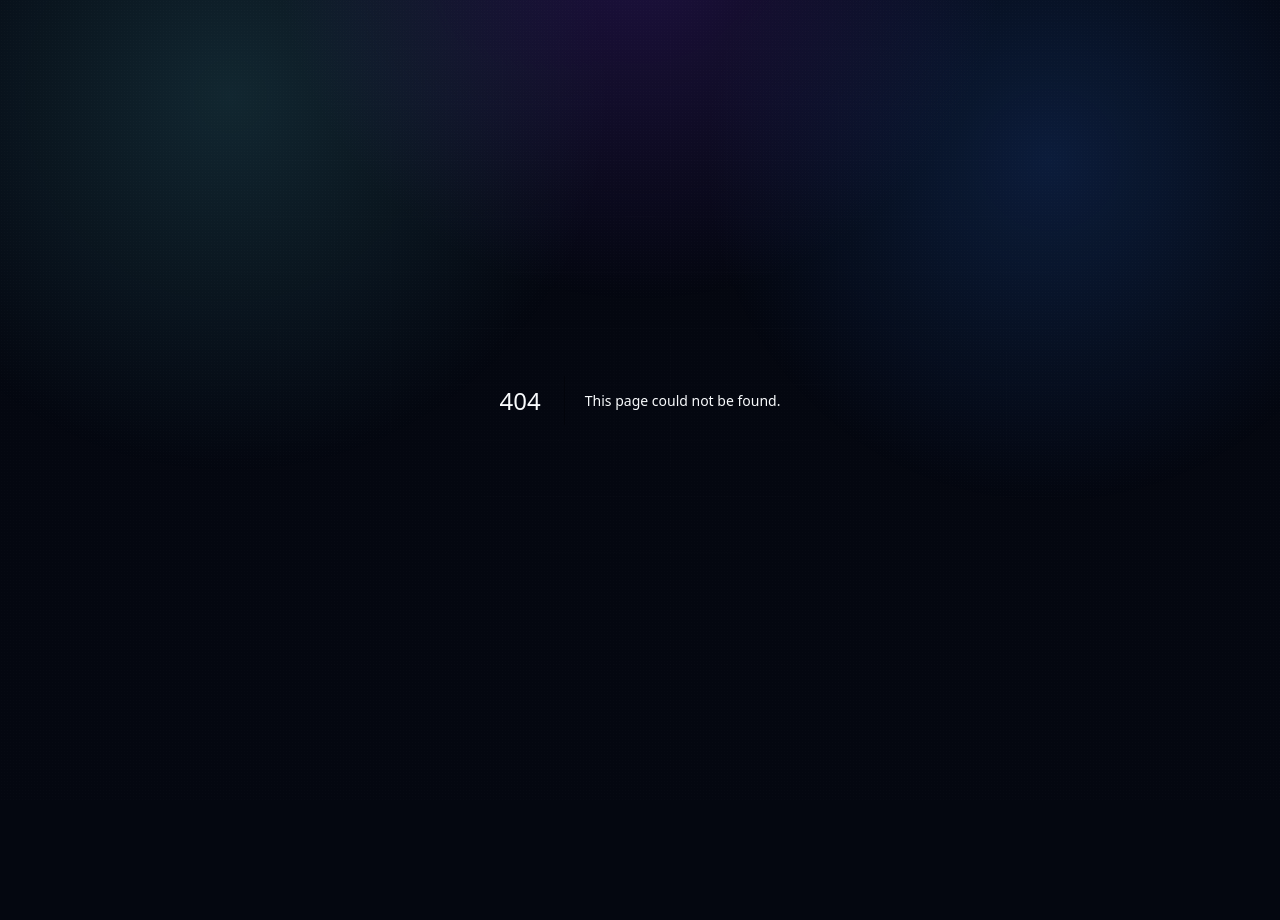
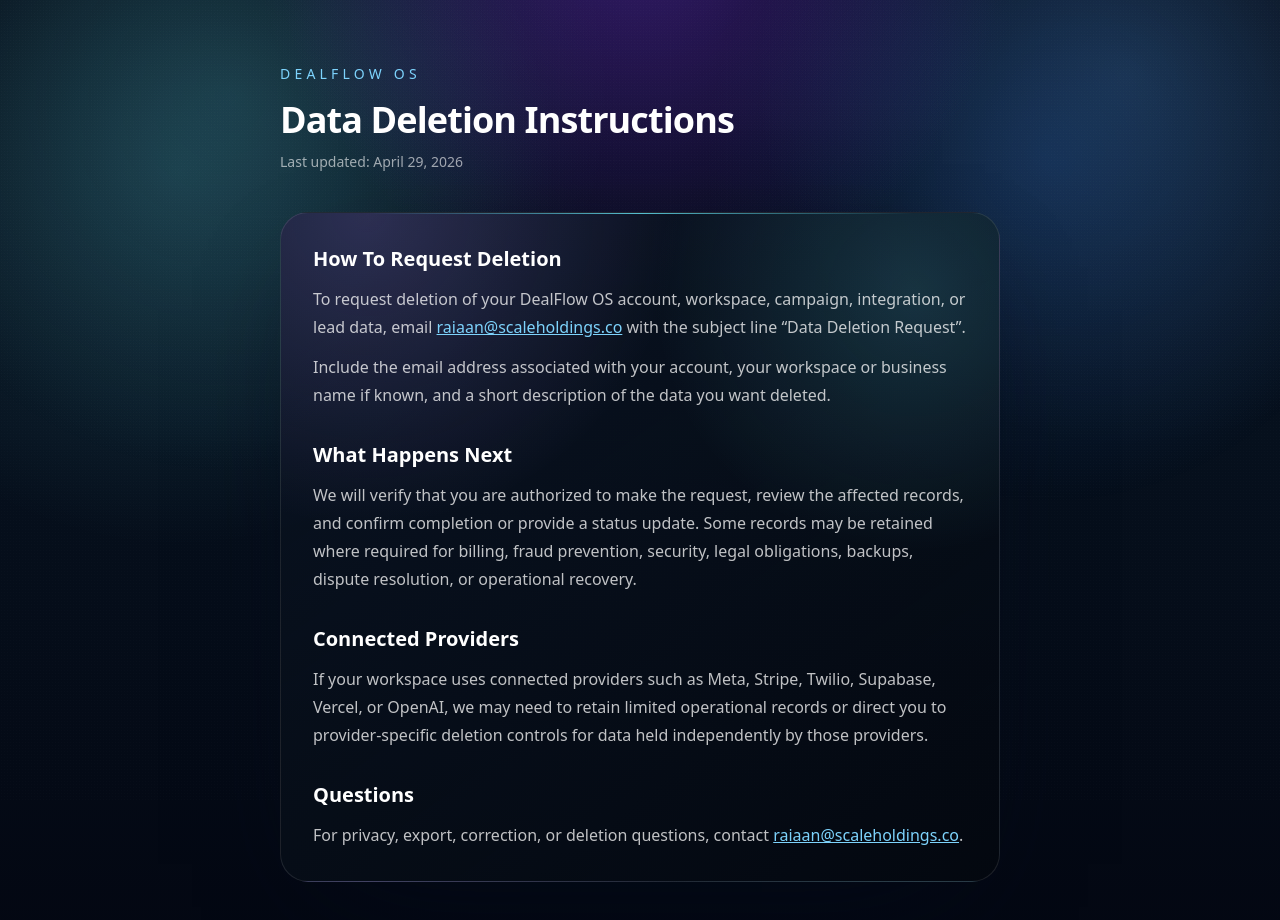
Before and after one commit to raiaan-sudo/dealflow-os-rebuild, a Next.js app: page /data-deletion in a window 1280 px wide. Before the commit this address had no page. Shown: the top 920 px of the page. Before the commit the page ends 800 px from the top, so only its background shows below. Built offline with nearby package versions, Linux system fonts and the light colour scheme.

Commit message:
fix: add data deletion instructions page

```diff
--- /dev/null
+++ b/src/app/data-deletion/page.tsx
@@ -0,0 +1,64 @@
+export const metadata = {
+  title: "Data Deletion Instructions | DealFlow OS",
+  description: "How to request deletion of DealFlow OS account, workspace, and lead data.",
+};
+
+const supportEmail = "raiaan@scaleholdings.co";
+
+export default function DataDeletionPage() {
+  return (
+    <main className="mx-auto max-w-3xl px-6 py-16 text-white">
+      <p className="text-sm uppercase tracking-[0.3em] text-sky-300">DealFlow OS</p>
+      <h1 className="mt-4 text-4xl font-semibold tracking-tight">Data Deletion Instructions</h1>
+      <p className="mt-3 text-sm text-white/60">Last updated: April 29, 2026</p>
+
+      <div className="surface-guided mt-10 space-y-8 rounded-df-panel border border-white/10 p-6 leading-7 text-white/75 shadow-df-elevated sm:p-8">
+        <section>
+          <h2 className="text-xl font-semibold text-white">How To Request Deletion</h2>
+          <p className="mt-3">
+            To request deletion of your DealFlow OS account, workspace, campaign, integration, or
+            lead data, email{" "}
+            <a className="text-sky-300 underline" href={`mailto:${supportEmail}`}>
+              {supportEmail}
+            </a>{" "}
+            with the subject line “Data Deletion Request”.
+          </p>
+          <p className="mt-3">
+            Include the email address associated with your account, your workspace or business name
+            if known, and a short description of the data you want deleted.
+          </p>
+        </section>
+
+        <section>
+          <h2 className="text-xl font-semibold text-white">What Happens Next</h2>
+          <p className="mt-3">
+            We will verify that you are authorized to make the request, review the affected records,
+            and confirm completion or provide a status update. Some records may be retained where
+            required for billing, fraud prevention, security, legal obligations, backups, dispute
+            resolution, or operational recovery.
+          </p>
+        </section>
+
+        <section>
+          <h2 className="text-xl font-semibold text-white">Connected Providers</h2>
+          <p className="mt-3">
+            If your workspace uses connected providers such as Meta, Stripe, Twilio, Supabase,
+            Vercel, or OpenAI, we may need to retain limited operational records or direct you to
+            provider-specific deletion controls for data held independently by those providers.
+          </p>
+        </section>
+
+        <section>
+          <h2 className="text-xl font-semibold text-white">Questions</h2>
+          <p className="mt-3">
+            For privacy, export, correction, or deletion questions, contact{" "}
+            <a className="text-sky-300 underline" href={`mailto:${supportEmail}`}>
+              {supportEmail}
+            </a>
+            .
+          </p>
+        </section>
+      </div>
+    </main>
+  );
+}
```
